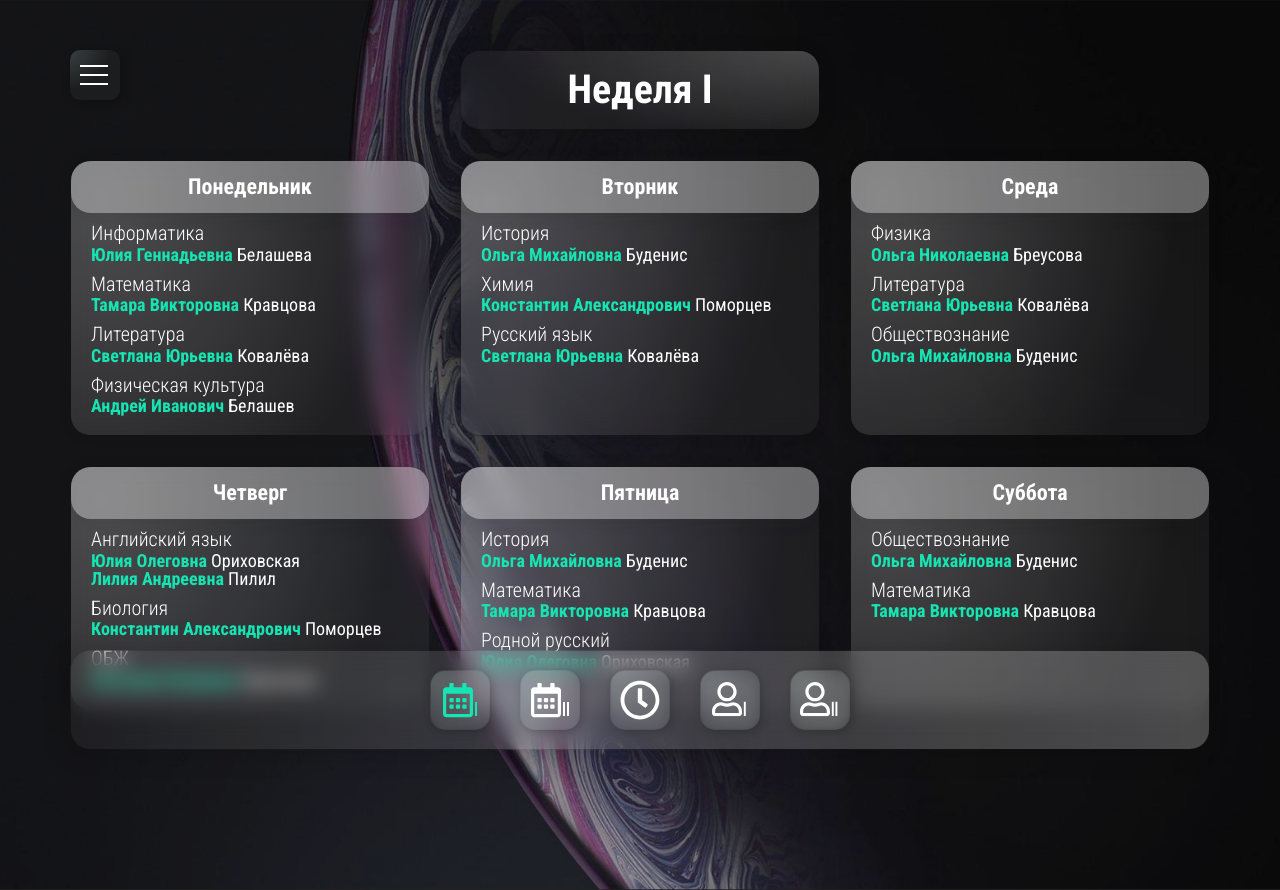
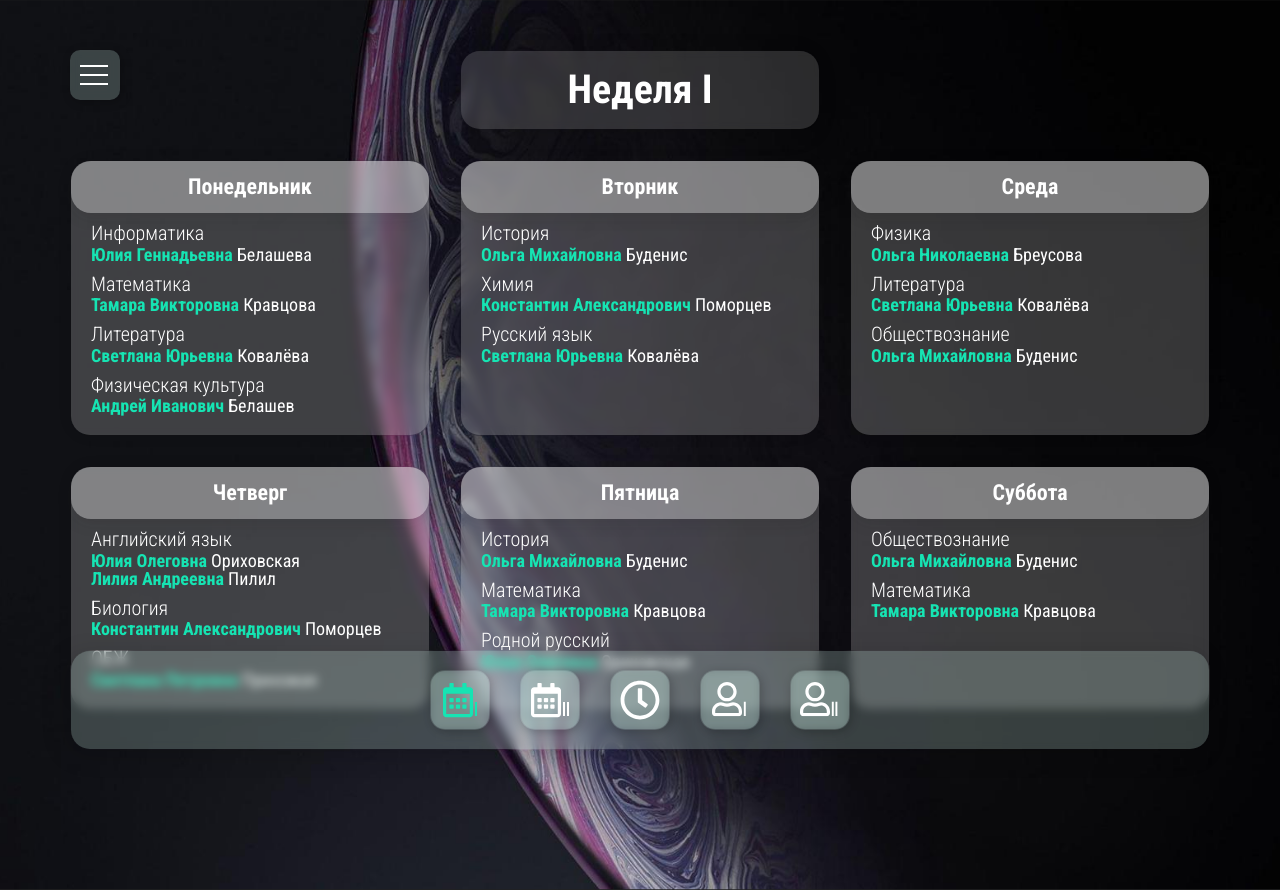
Before and after one commit to fN9ne/perchinki, a plain HTML site: page index.html in a window 1280 px wide. Drawn offline with nearby package versions, Linux system fonts and the light colour scheme.

Commit message:
Add files via upload

```diff
--- a/css/style.css
+++ b/css/style.css
@@ -176,12 +176,11 @@ body {
   z-index: 5;
   -webkit-box-shadow: 2px 2px 10px rgba(0, 0, 0, 0.25);
           box-shadow: 2px 2px 10px rgba(0, 0, 0, 0.25);
-  -webkit-backdrop-filter: blur(10px);
-          backdrop-filter: blur(10px);
+  -webkit-backdrop-filter: blur(5px);
+          backdrop-filter: blur(5px);
   height: 50px;
   border-radius: 10px;
-  background: -o-radial-gradient(-11.67% -10.83%, 93.33% 93.33%, rgba(192, 223, 216, 0.25) 0%, rgba(192, 223, 216, 0.05) 100%);
-  background: radial-gradient(93.33% 93.33% at -11.67% -10.83%, rgba(192, 223, 216, 0.25) 0%, rgba(192, 223, 216, 0.05) 100%);
+  background: rgba(192, 223, 216, 0.25);
 }
 
 .header__btn._active span {
@@ -267,8 +266,7 @@ body {
 
 .header__content {
   width: 100%;
-  background: -o-radial-gradient(8.59% 13.6%, 81.88% 134.14%, rgba(255, 255, 255, 0.15) 0%, rgba(255, 255, 255, 0.05) 100%);
-  background: radial-gradient(81.88% 134.14% at 8.59% 13.6%, rgba(255, 255, 255, 0.15) 0%, rgba(255, 255, 255, 0.05) 100%);
+  background: rgba(255, 255, 255, 0.15);
   -webkit-backdrop-filter: blur(10px);
           backdrop-filter: blur(10px);
   border-radius: 20px;
@@ -298,6 +296,7 @@ body {
   overflow-x: auto;
   overflow-y: hidden;
   padding: 0 0 10px 0;
+  border-radius: 20px;
 }
 
 ::-webkit-scrollbar {
@@ -401,12 +400,11 @@ body._lock {
           justify-content: center;
   min-width: 360px;
   padding: 19px;
-  background: -o-radial-gradient(99.31% -6.92%, 91.11% 126.88%, rgba(255, 255, 255, 0.25) 0%, rgba(255, 255, 255, 0.05) 100%);
-  background: radial-gradient(91.11% 126.88% at 99.31% -6.92%, rgba(255, 255, 255, 0.25) 0%, rgba(255, 255, 255, 0.05) 100%);
+  background: rgba(255, 255, 255, 0.15);
   -webkit-box-shadow: -5px 5px 25px rgba(0, 0, 0, 0.1);
           box-shadow: -5px 5px 25px rgba(0, 0, 0, 0.1);
-  -webkit-backdrop-filter: blur(10px);
-          backdrop-filter: blur(10px);
+  -webkit-backdrop-filter: blur(5px);
+          backdrop-filter: blur(5px);
   border-radius: 20px;
   font-weight: bold;
   font-size: 40px;
@@ -424,7 +422,7 @@ body._lock {
           transform: translate(-50%, -50%);
   width: 100%;
   height: 100%;
-  opacity: 0.75;
+  opacity: 1;
   z-index: 0;
 }
 
@@ -475,10 +473,9 @@ body._lock {
   -webkit-box-direction: normal;
       -ms-flex-direction: column;
           flex-direction: column;
-  background: -o-radial-gradient(8.59% 13.6%, 81.88% 134.14%, rgba(255, 255, 255, 0.25) 0%, rgba(255, 255, 255, 0.05) 100%);
-  background: radial-gradient(81.88% 134.14% at 8.59% 13.6%, rgba(255, 255, 255, 0.25) 0%, rgba(255, 255, 255, 0.05) 100%);
-  -webkit-backdrop-filter: blur(10px);
-          backdrop-filter: blur(10px);
+  background: rgba(255, 255, 255, 0.2);
+  -webkit-backdrop-filter: blur(5px);
+          backdrop-filter: blur(5px);
   border-radius: 20px;
   border: 1px solid transparent;
   background-clip: padding-box;
@@ -570,12 +567,11 @@ body._lock {
   -webkit-box-pack: center;
       -ms-flex-pack: center;
           justify-content: center;
-  background: -o-radial-gradient(98.37% 24.38%, 98.37% 19800.43%, rgba(255, 255, 255, 0.25) 0%, rgba(255, 255, 255, 0.05) 100%);
-  background: radial-gradient(98.37% 19800.43% at 98.37% 24.38%, rgba(255, 255, 255, 0.25) 0%, rgba(255, 255, 255, 0.05) 100%);
+  background: rgba(192, 223, 216, 0.25);
   -webkit-box-shadow: -5px 5px 25px rgba(0, 0, 0, 0.15);
           box-shadow: -5px 5px 25px rgba(0, 0, 0, 0.15);
-  -webkit-backdrop-filter: blur(10px);
-          backdrop-filter: blur(10px);
+  -webkit-backdrop-filter: blur(5px);
+          backdrop-filter: blur(5px);
   border-radius: 20px;
   background-clip: padding-box;
   border: 1px solid transparent;
@@ -605,12 +601,11 @@ body._lock {
           align-items: center;
   margin: 0 15px;
   border-radius: 15px;
-  -webkit-backdrop-filter: blur(10px);
-          backdrop-filter: blur(10px);
+  -webkit-backdrop-filter: blur(5px);
+          backdrop-filter: blur(5px);
   -webkit-box-shadow: 2px 2px 10px rgba(0, 0, 0, 0.2);
           box-shadow: 2px 2px 10px rgba(0, 0, 0, 0.2);
-  background: -o-radial-gradient(-11.67% -10.83%, 93.33% 93.33%, rgba(192, 223, 216, 0.25) 0%, rgba(192, 223, 216, 0.05) 100%);
-  background: radial-gradient(93.33% 93.33% at -11.67% -10.83%, rgba(192, 223, 216, 0.25) 0%, rgba(192, 223, 216, 0.05) 100%);
+  background: rgba(192, 223, 216, 0.25);
   border: 1px solid transparent;
   background-clip: padding-box;
   cursor: pointer;
--- a/js/script.js
+++ b/js/script.js
@@ -94,6 +94,7 @@ $(document).ready(function(){
 			let screen = $(".screen");
 			let itemQty = $(this).attr("data-num");
 			let title = $(".page__title");
+			document.cookie = `screen=${itemQty}; max-age=3600`
 			menuItem.removeClass("_active");
 			$(this).addClass("_active");
 			screen.removeClass("_active");
@@ -104,6 +105,24 @@ $(document).ready(function(){
 						if (screen.eq(3).hasClass("_active")) title.html("Дежурные неделя I")
 							if (screen.eq(4).hasClass("_active")) title.html("Дежурные неделя II")
 						});
+		// document.cookie = "screen=-1;max-age=-1"
+		function getCookieScreen(name) {
+			name += "=";
+			beg = document.cookie.indexOf(name);
+			if (beg == -1) return -1;
+			else beg += name.length;
+			let end = document.cookie.indexOf(';', beg);
+			if (end == -1) end = document.cookie.length;
+			return document.cookie.substring(beg, end);
+		};
+		let lastScreenActive = Number(getCookieScreen('screen'));
+		if (lastScreenActive > -1) {
+			menuItem.removeClass("_active");
+			let currentItem = menuItem.eq(lastScreenActive);
+			currentItem.addClass("_active");
+			$(".screen").removeClass("_active");
+			$(".screen").eq(lastScreenActive).addClass("_active");
+		}
 	};
 	changeScreens();
 })
```
Also changed, not shown: css/style.min.css, js/script.min.js.
